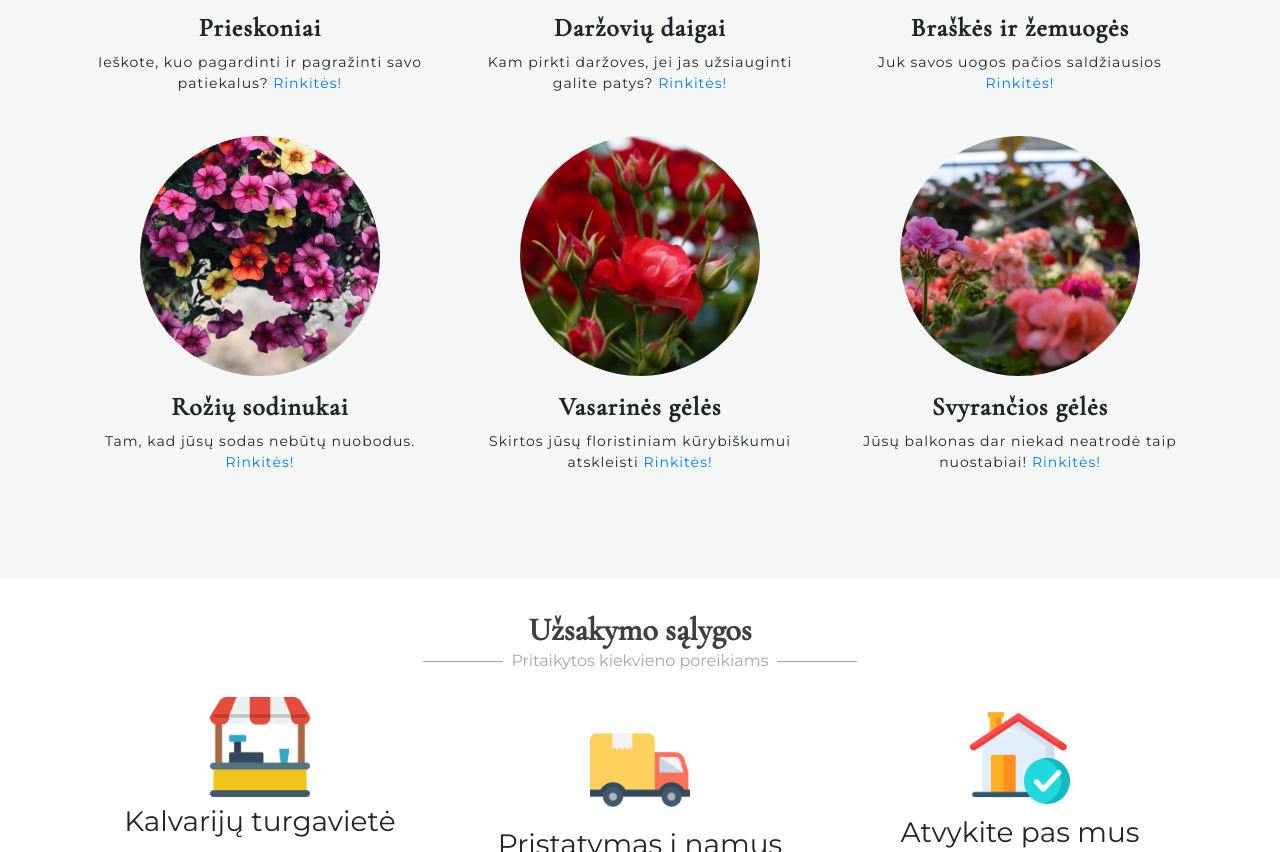
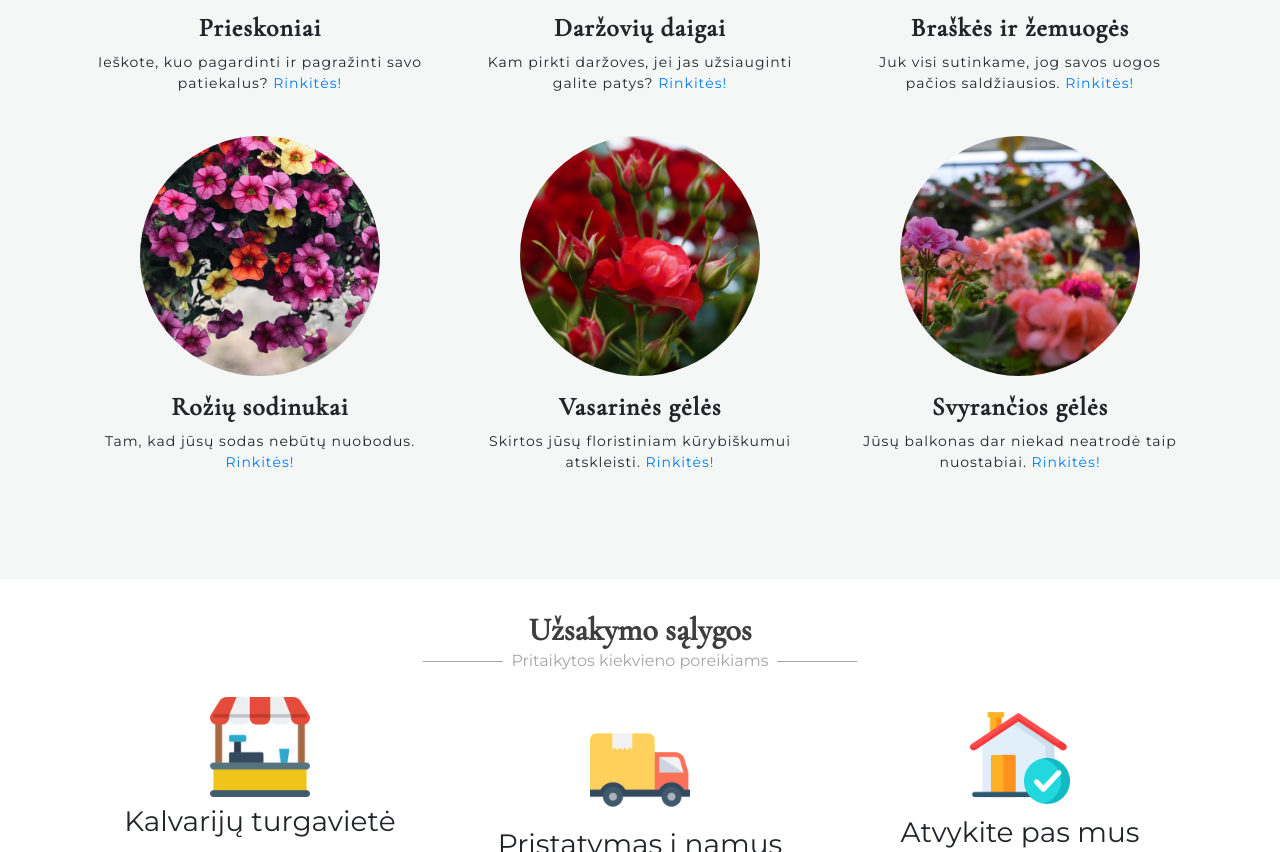
Before and after one commit to KasparasDijokas/Nasturtai, a plain HTML site: page index.html in a window 1280 px wide. Shown: the part 1587-2439 px from the top of the page. Drawn offline with nearby package versions, Linux system fonts and the light colour scheme.

Commit message:
text fix

```diff
--- a/index.html
+++ b/index.html
@@ -124,7 +124,7 @@
             </div>
             <div class="product-bottom">
               <h3>Braškės ir žemuogės</h3>
-              <p>Juk savos uogos pačios saldžiausios <a href="products.html">Rinkitės!</a></p>
+              <p>Juk visi sutinkame, jog savos uogos pačios saldžiausios. <a href="products.html">Rinkitės!</a></p>
               <!-- <a href="products.html" class="btn btn-outline-info asortimentas-btn mb-4 mb-md-0">Sugalvokit spalva</a> -->
             </div>
           </div>
@@ -154,7 +154,7 @@
             </div>
             <div class="product-bottom">
               <h3>Vasarinės gėlės</h3>
-              <p>Skirtos jūsų floristiniam kūrybiškumui atskleisti <a href="products.html">Rinkitės!</a></p>
+              <p>Skirtos jūsų floristiniam kūrybiškumui atskleisti. <a href="products.html">Rinkitės!</a></p>
               <!-- <a href="products.html" class="btn btn-outline-info asortimentas-btn mb-4 mb-md-0">Sugalvokit spalva</a> -->
             </div>
           </div>
@@ -169,7 +169,7 @@
             </div>
             <div class="product-bottom">
               <h3>Svyrančios gėlės</h3>
-              <p>Jūsų balkonas dar niekad neatrodė taip nuostabiai! <a href="products.html">Rinkitės!</a></p>
+              <p>Jūsų balkonas dar niekad neatrodė taip nuostabiai. <a href="products.html">Rinkitės!</a></p>
               <!-- <a href="products.html" class="btn btn-outline-info asortimentas-btn mb-4 mb-md-0">Asortimentas</a> -->
             </div>
           </div>
```
